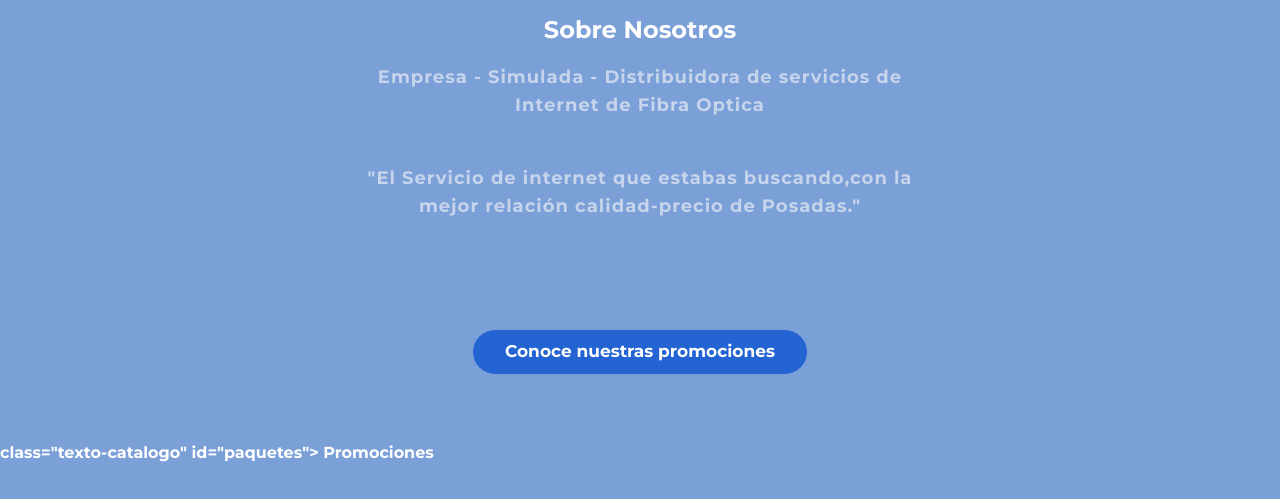
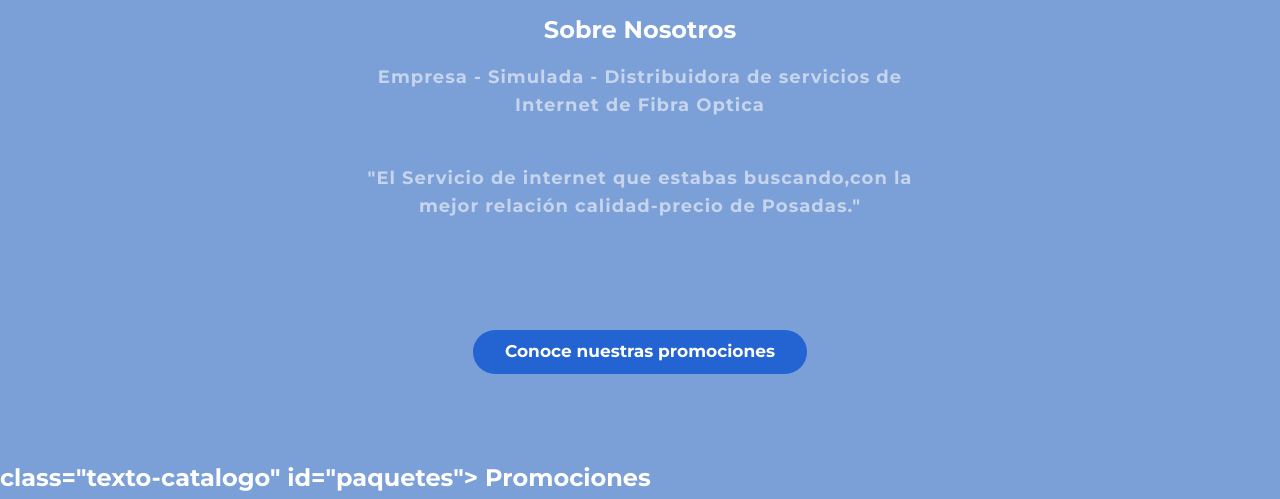
Before and after one commit to LautyvSA/posadas.net, a plain HTML site: page index.html in a window 1280 px wide. Shown: the part 229-728 px from the top of the page. Drawn offline with Linux system fonts and the light colour scheme; some packages are replaced by stand-ins of ours; files that its build step writes are made by us from their sources; a script that the page names is missing.

Commit message:
Update index.html

```diff
--- a/index.html
+++ b/index.html
@@ -64,7 +64,7 @@
         </div>
       </section>
         <!-- Catalogo de Precios  -->
-   class="texto-catalogo" id="paquetes"> Promociones</h2>
+    <h2>class="texto-catalogo" id="paquetes"> Promociones</h2>
           <div class="card-container">
             <div class="card">
               <h2 class="card-title"> PACK 4 Mbps</h2>
```
